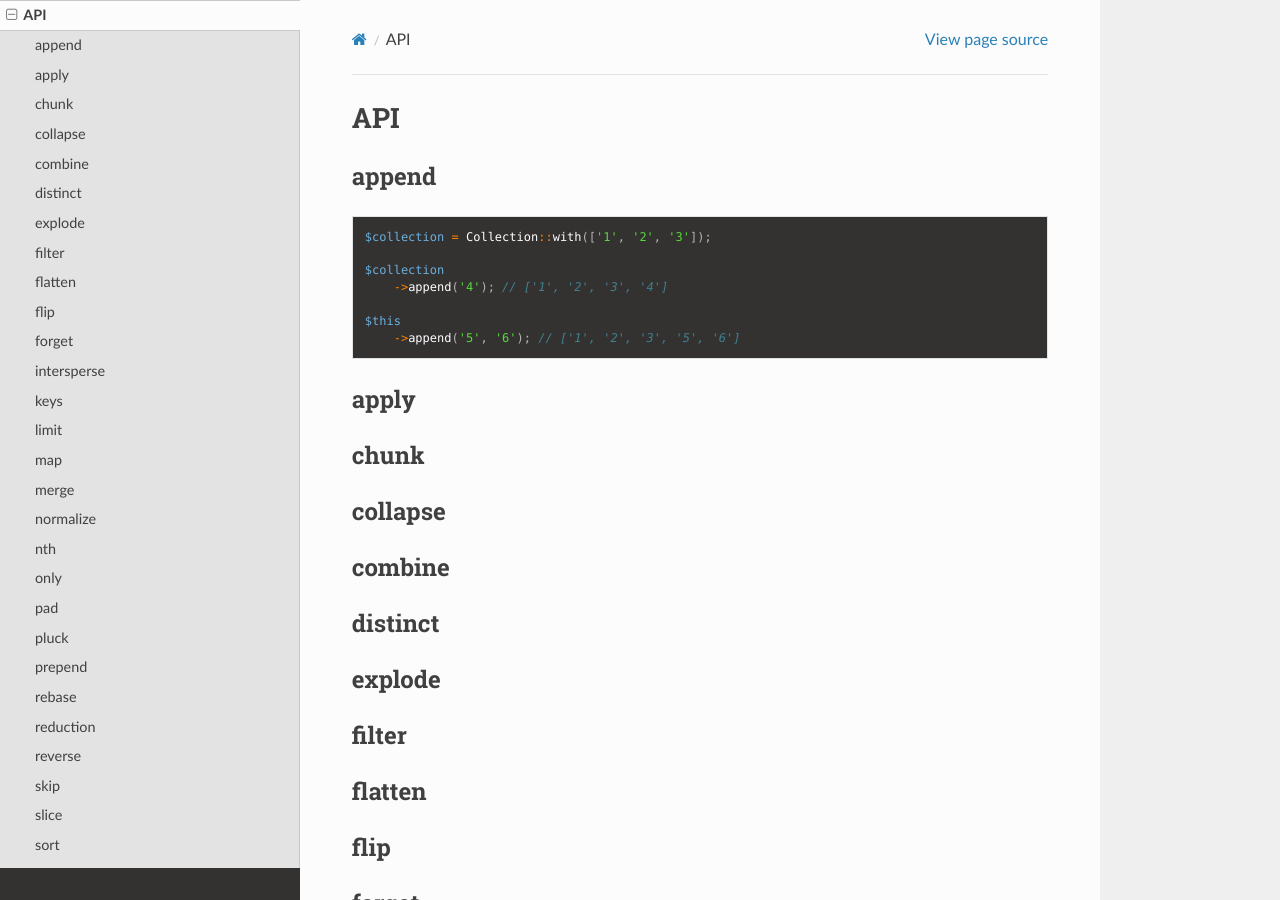
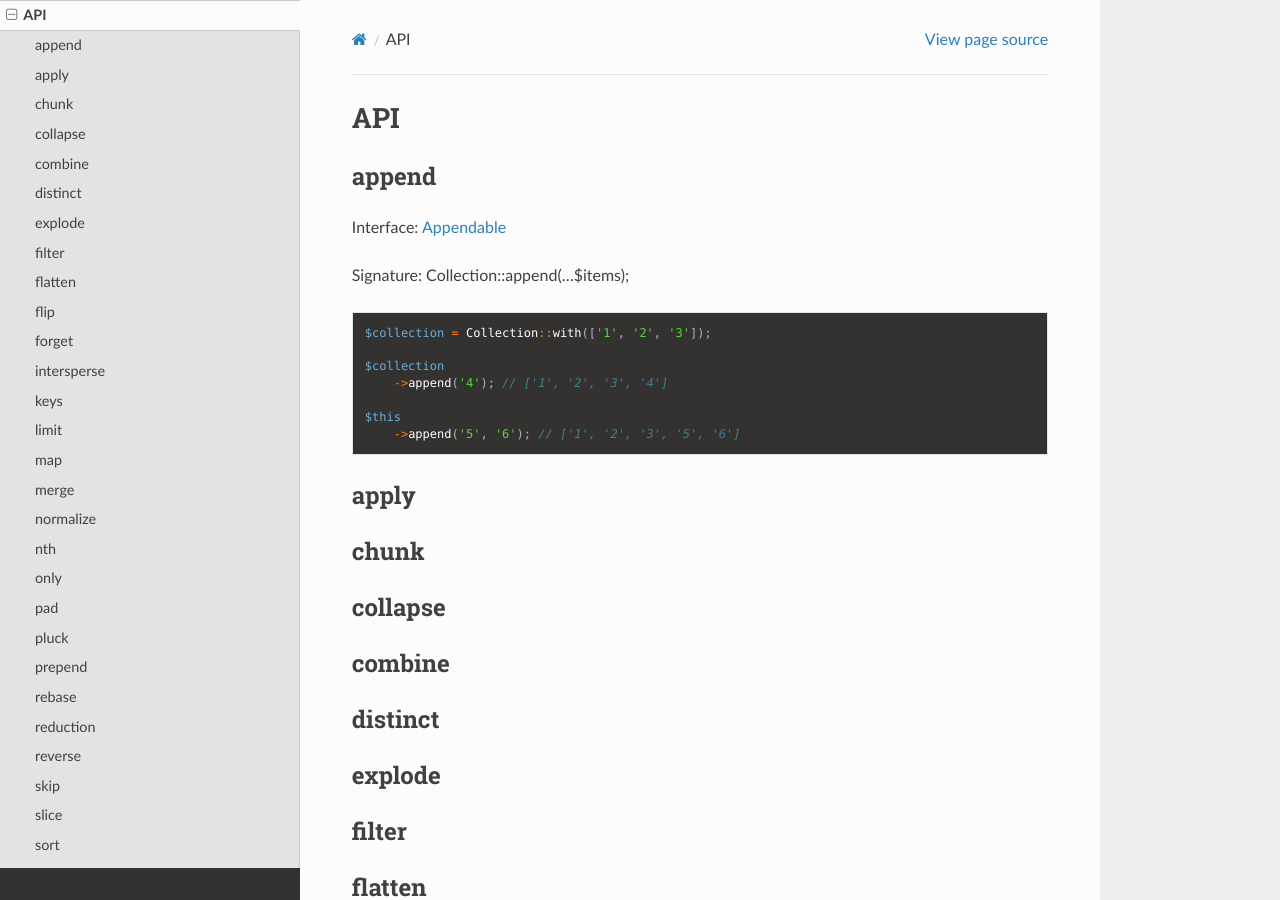
Before and after one commit to loophp/collection, a Sphinx documentation site: the page built from docs/pages/api.rst, in a window 1280 px wide and 900 px high. Built offline with Sphinx 7.4.7 and the Read the Docs theme 2.0.0, drawn with Linux system fonts in a browser that asks for light colours.

Commit message:
First stab at documentation.

```diff
--- a/docs/pages/api.rst
+++ b/docs/pages/api.rst
@@ -3,6 +3,10 @@ API
 
 append
 ------
+
+Interface: `Appendable`_
+
+Signature: Collection::append(...$items);
 
 .. code-block:: php
 
@@ -110,3 +114,5 @@ walk
 
 zip
 ---
+
+.. _Appendable: https://github.com/drupol/collection/blob/master/src/Contract/Appendable.php
```
